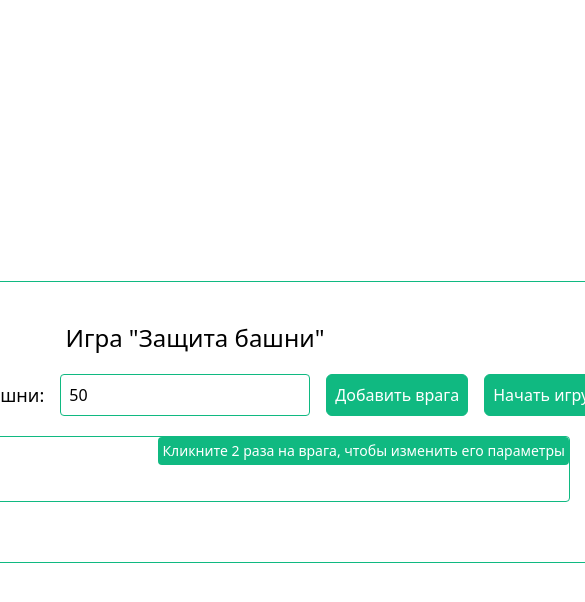
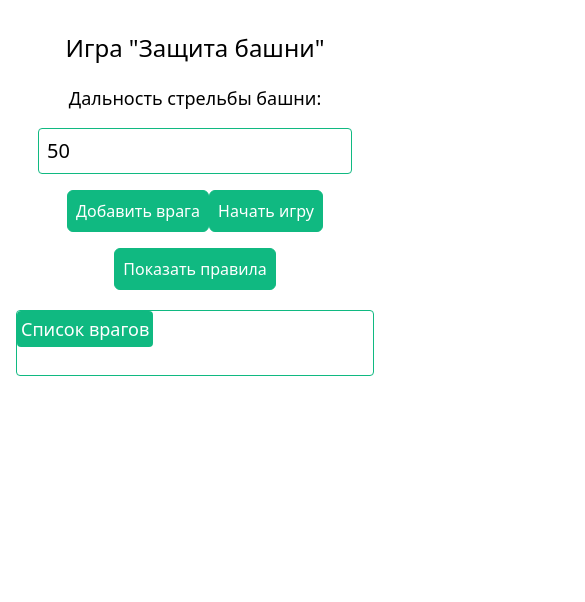
Before and after one commit to troanart/tower-defence, a React (Create React App) app: page / in a window 390 px wide. Shown: the top 602 px of the page, 585 px wide, since content can reach past the window. Built offline with nearby package versions, Linux system fonts and the light colour scheme.

Commit message:
Добавил адаптивность и кнопку Правила игры

```diff
--- a/src/components/App/App.tsx
+++ b/src/components/App/App.tsx
@@ -12,6 +12,7 @@ const TowerDefenseGame: React.FC = () => {
   const [turns, setTurns] = useState<number>(0);
   const [gameResult, setGameResult] = useState<string>("");
   const [editingIndex, setEditingIndex] = useState<number | null>(null);
+  const [showRulesModal, setShowRulesModal] = useState<boolean>(false); // Состояние для управления видимостью модального окна
 
   const handleInputChange = (
     e: React.ChangeEvent<HTMLInputElement>,
@@ -38,20 +39,16 @@ const TowerDefenseGame: React.FC = () => {
     let randomName = "";
     let isUnique = false;
 
-    // Повторяем генерацию имени до тех пор, пока не найдем уникальное
     while (!isUnique) {
       randomName = `Bot${Math.floor(Math.random() * 9) + 1}`;
 
-      // Проверяем, существует ли такое имя среди уже добавленных врагов
       if (!enemies.some((enemy) => enemy.name === randomName)) {
         isUnique = true;
       }
     }
 
-    // Генерация случайной дистанции, кратной 10 от 10 до 150
     const randomDistance = Math.floor(Math.random() * 15) * 10 + 10;
 
-    // Генерация случайной скорости, кратной 5 от 5 до 30
     const randomSpeed = (Math.floor(Math.random() * 6) + 1) * 5;
 
     setEnemies([
@@ -147,13 +144,21 @@ const TowerDefenseGame: React.FC = () => {
     );
   };
 
+  const openRulesModal = () => {
+    setShowRulesModal(true);
+  };
+
+  const closeRulesModal = () => {
+    setShowRulesModal(false);
+  };
+
   return (
-    <div className="absolute top-1/2 left-1/2 transform -translate-x-1/2 -translate-y-1/2 border w-[1200px] border-emerald-500 px-12 rounded-md py-10">
+    <div className="container mx-auto px-4 py-8 sm:px-6 lg:px-8">
       <h1 className="text-2xl text-center mb-5 ">Игра "Защита башни"</h1>
-      <div className="mb-5 mx-auto flex items-center justify-center space-x-4">
+      <div className="mb-5 flex flex-wrap justify-center space-y-4 sm:space-y-0 sm:space-x-4">
         <label className="text-lg">Дальность стрельбы башни:</label>
         <input
-          className="tex-xl w-[250px] p-2  border border-emerald-500 rounded outline-none  mx-2 hover:border-sky-600 focus:border-sky-600 transition-colors duration-300"
+          className="text-xl sm:mb-5 md:mb-8 p-2 border border-emerald-500 rounded outline-none mx-2 hover:border-sky-600 focus:border-sky-600 transition-colors duration-300"
           type="number"
           value={towerRange}
           onChange={(e) => setTowerRange(parseInt(e.target.value))}
@@ -168,16 +173,16 @@ const TowerDefenseGame: React.FC = () => {
           onClick={startGame}>
           Начать игру
         </button>
+        <button
+          className="bg-emerald-500 text-white p-2 rounded-md border border-emerald-500 hover:bg-emerald-600 transition-colors duration-300"
+          onClick={openRulesModal}>
+          Показать правила
+        </button>
       </div>
-      <div className="border m-auto w-[750px] relative px-4 py-8 rounded border-emerald-500">
+      <div className="border mx-auto w-full sm:w-[750px] relative px-4 py-8 rounded border-emerald-500">
         <h2 className="top-0 left-0 bg-emerald-500 rounded text-lg absolute text-white w-fit p-1">
           Список врагов
         </h2>
-
-        <p className="text-sm bg-emerald-500 rounded text-white p-1 absolute top-0 right-0">
-          Кликните 2 раза на врага, чтобы изменить его параметры
-        </p>
-
         {enemies.map((enemy, index) => (
           <div key={index}>
             <div
@@ -249,6 +254,30 @@ const TowerDefenseGame: React.FC = () => {
           </p>
         )}
       </div>
+
+      {showRulesModal && (
+        <div className="fixed top-0 left-0 z-50 w-full h-full  bg-gray-800 bg-opacity-50 flex items-center justify-center">
+          <div className="bg-white p-8 max-w-[350px] rounded-md">
+            <h2 className="text-2xl mb-4">Правила игры</h2>
+
+            <p className="mb-2">
+              1) На каждом ходу сначала башня стреляет один раз, затем каждый
+              враг перемещается к башне.
+            </p>
+
+            <p className="mb-2"> 2) Нужно убить врагов как можно быстрее</p>
+            <p className="mb-2">
+              {" "}
+              3) Если враг достигнет башни, вы проиграете.
+            </p>
+            <button
+              className="bg-emerald-500 text-white px-4 py-2 rounded-md mt-4"
+              onClick={closeRulesModal}>
+              Закрыть
+            </button>
+          </div>
+        </div>
+      )}
     </div>
   );
 };
```
